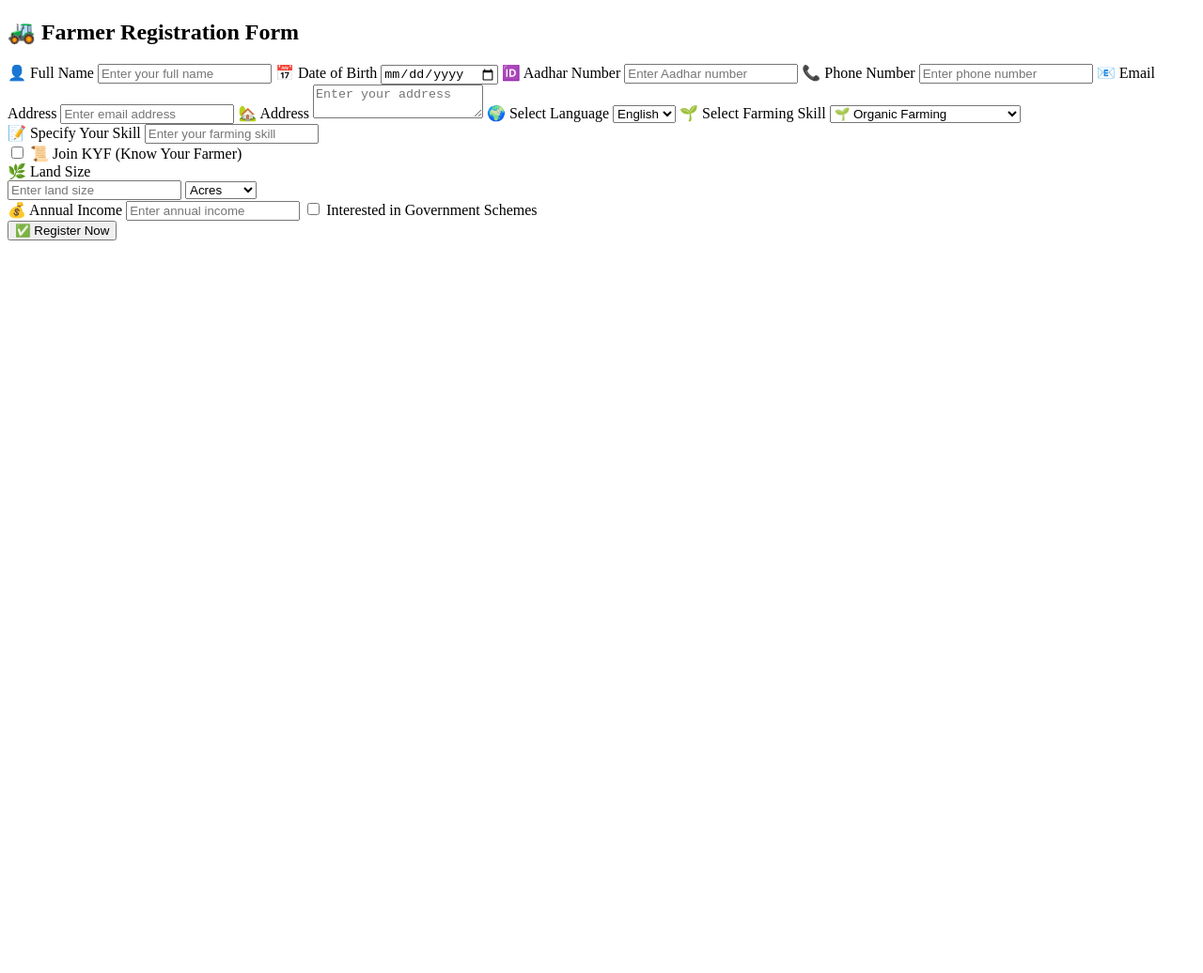
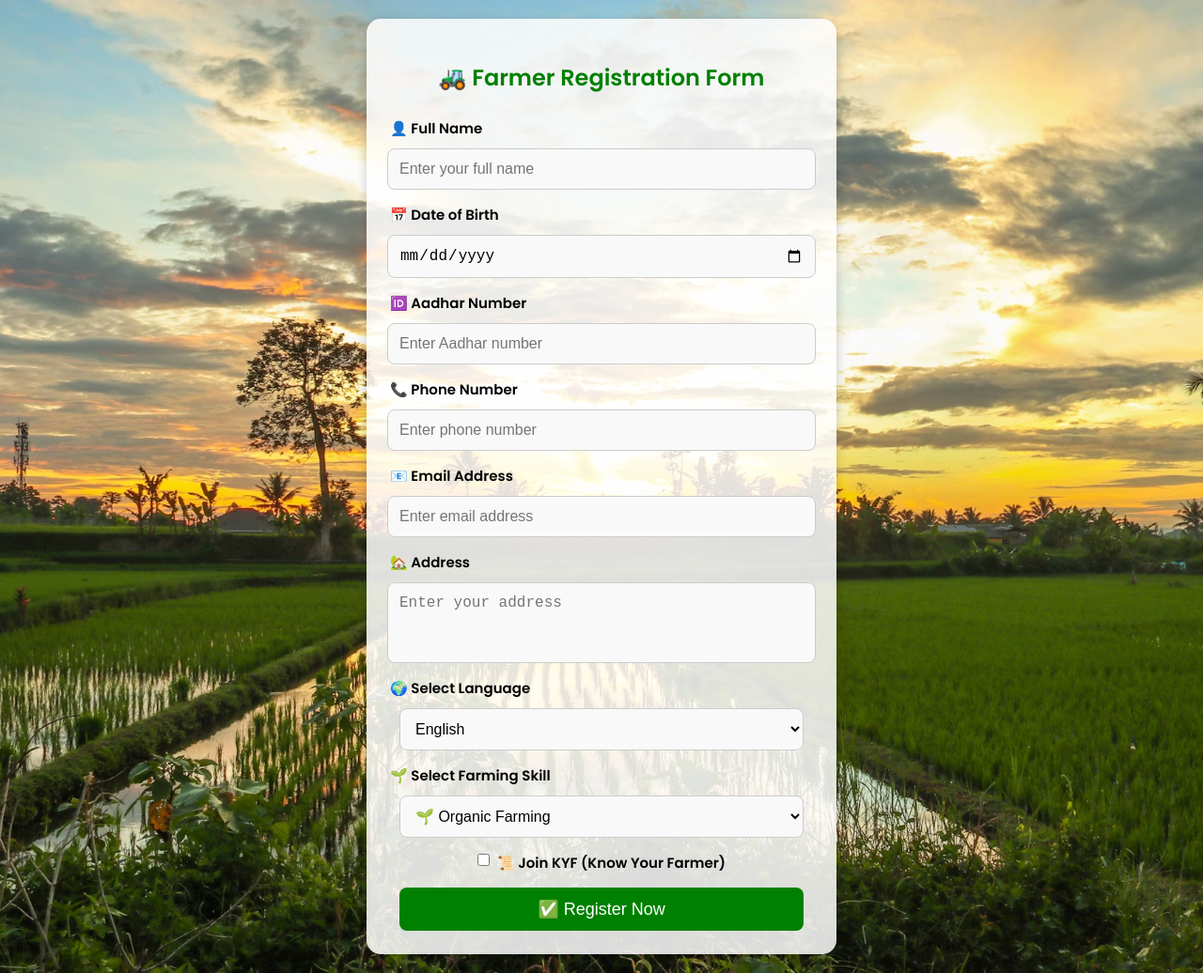
Before and after one commit to Madhumita-crypto/KrishiMitra, a plain HTML site: page registration_index.html in a window 1280 px wide. Shown: the whole page at 94% size. Before the commit the page ends 800 px from the top, so only its background shows below. Drawn offline with Linux system fonts and the light colour scheme; a script that the page names is missing.

Commit message:
Update and rename index.html to registration_index.html

```diff
--- a/index.html
+++ b/registration_index.html
@@ -4,7 +4,7 @@
     <meta charset="UTF-8" />
     <meta name="viewport" content="width=device-width, initial-scale=1.0" />
     <title>Farmer Registration Form</title>
-    <link rel="stylesheet" href="styles.css" />
+    <link rel="stylesheet" href="registration_styles.css" />
   </head>
   <body>
 
```
